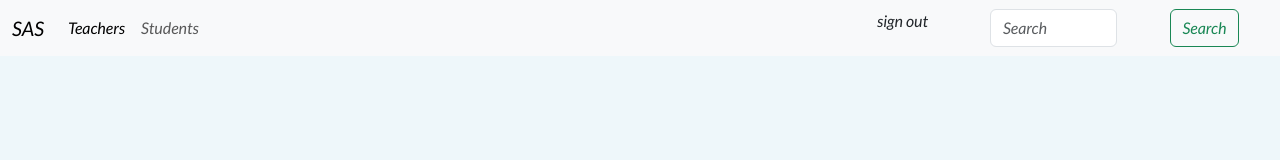
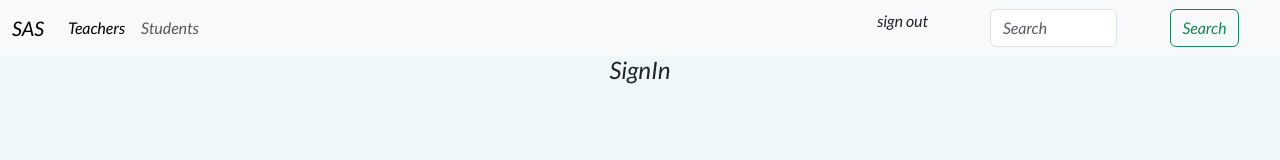
Before and after one commit to SenaEnana/React-Frontend-project, a React (Create React App) app: page /singIn in a window 1280 px wide. Shown: the top 160 px of the page. Built offline with nearby package versions, Linux system fonts and the light colour scheme.

Commit message:
sign in page created

```diff
--- /dev/null
+++ b/src/page/auth/signin/signIn.jsx
@@ -0,0 +1,8 @@
+function SignIn() {
+  return (
+    <>
+      <h4>SignIn</h4>
+    </>
+  );
+}
+export default SignIn;
--- a/src/router.js
+++ b/src/router.js
@@ -2,13 +2,14 @@ import { Route, Routes } from "react-router-dom";
 import Home from "./pages/Home";
 import Teacher from "./page/teacher/teacher";
 import SignUp from "./page/auth/signup/signup";
-
+import SignIn from "./page/auth/signin/signIn";
 function Router() {
   return (
     <Routes>
       <Route path="/home" element={<Home />} />
       <Route path="/teachers" element={<Teacher />} />
       <Route path="/signOut" element={<SignUp />} />
+      <Route path="/singIn" element={<SignIn />} />
       {/*    <Route path="/contact" component={Contact} />
             <Route path="/login" component={Login} />
             <Route path="/additional" component={Additional} />
```
